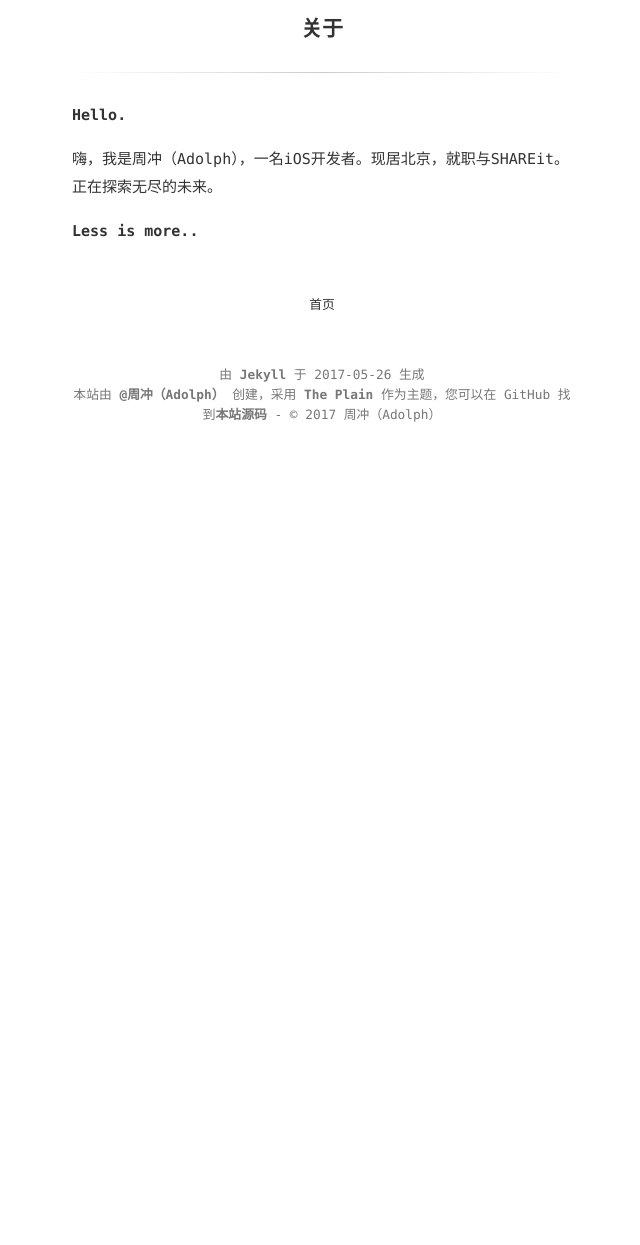
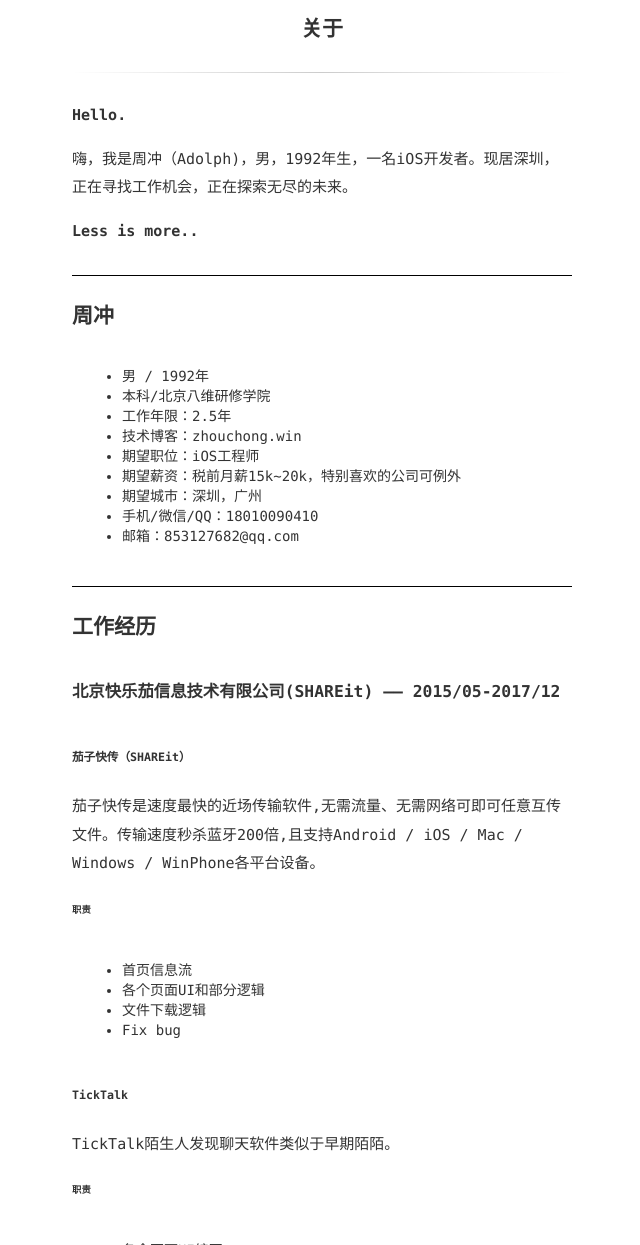
Before and after one commit to xxiAdolph/Adolph, a Jekyll site: the page built from about.md, in a window 1280 px wide and 1400 px high. Shown: the part 155-1400 px from the top of the window, without its empty margins (318-958 px from the left). Built offline with Jekyll 4.4.1, drawn with Linux system fonts in a browser that asks for light colours; some of the changed text lies outside the part shown.

Commit message:
添加简历

```diff
--- a/about.md
+++ b/about.md
@@ -5,7 +5,98 @@ title: 关于
 
 **Hello.**
 
-嗨，我是周冲（Adolph），一名iOS开发者。现居北京，就职与SHAREit。正在探索无尽的未来。
+嗨，我是周冲（Adolph)，男，1992年生，一名iOS开发者。现居深圳，正在寻找工作机会，正在探索无尽的未来。
+
+**Less is more..**
+
+---
+
+# 周冲
+
+ - 男 / 1992年
+ - 本科/北京八维研修学院
+ - 工作年限：2.5年
+ - 技术博客：zhouchong.win
+ - 期望职位：iOS工程师
+ - 期望薪资：税前月薪15k~20k，特别喜欢的公司可例外
+ - 期望城市：深圳，广州
+ - 手机/微信/QQ：18010090410
+ - 邮箱：853127682@qq.com
+
+---
+
+# 工作经历
+### 北京快乐茄信息技术有限公司(SHAREit) —— 2015/05-2017/12
+##### 茄子快传（SHAREit）
+茄子快传是速度最快的近场传输软件,无需流量、无需网络可即可任意互传文件。传输速度秒杀蓝牙200倍,且支持Android / iOS / Mac / Windows / WinPhone各平台设备。
+###### 职责
+  - 首页信息流
+  - 各个页面UI和部分逻辑
+  - 文件下载逻辑
+  - Fix bug
+
+##### TickTalk
+TickTalk陌生人发现聊天软件类似于早期陌陌。
+###### 职责
+  - 各个页面UI编写
+  - API接口接入
+
+### 其他项目
+##### Seeya
+熟人音视频社交。
+##### 茄子保险箱（SHAREitVault）
+保护你的隐私，可以存入相片，视频；可以私密录音。有访客模式。
+##### 你演我猜（ShowMe）
+游戏如名，运用Cocoa2d编写首页和游戏页面，其他页面运用iOS原声页面。
+##### EMO空气检测
+emo空气检测是一款软硬结合的空气质量检测产品。它以蓝牙为中介，实现软件与硬件的沟通。硬件负责检测空气质量通过蓝牙发送给软件进行显示。从而达到空气质量的实时监测。它给人类带来的时健康上的提醒，时刻提醒着我们爱护天气，爱护地球，拒绝雾霾！！！
+
+----
+
+# 技能清单
+
+- iOS开发：Object-C/UI/各种系统库
+- 数据库相关：MySQL
+- 版本管理、文档和自动化部署工具：Svn/Git/MarkDown/CocoaPod
+- 其他开发语言：C/C++
+
+## 参考技能关键字
+- ios
+- iphone
+- objective c
+- oc
+- app
+- sdk
+- xcode
+- ipad
+- ui
+- http
+- mac
+- tcp
+- socket
+- store
+- xml
+- cocoa
+- json
+- appstore
+- os
+- api
+- github
+- bug
+- cocos2d
+- sqlite
+- uikit
+- ipod
+- macos
+- macosx
+- code review
+- osx
+- sql
 
 
-**Less is more..**
+
+
+---
+
+# 致谢
+感谢您花时间阅读我的简历，期待能有机会和您共事。
```
